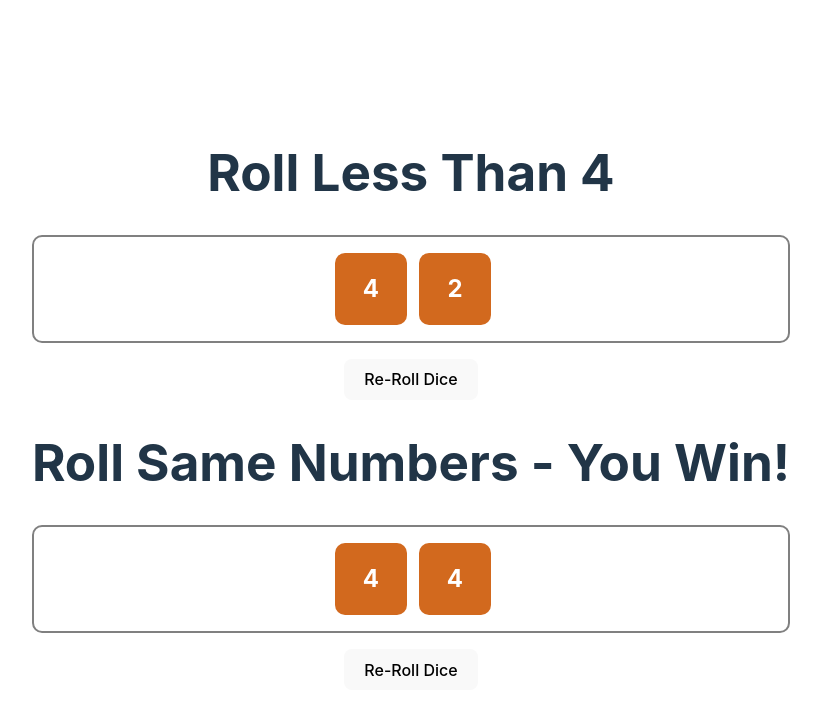
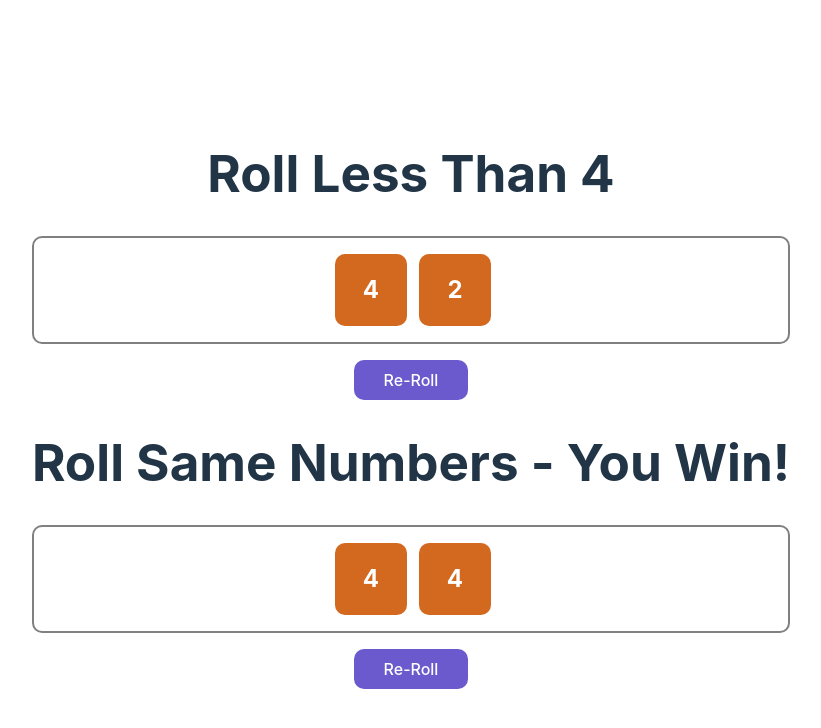
Before and after one commit to Tally2014/React-Lucky7-Game, a React (Vite) app: page / in a window 1280 px wide. Shown: the top 728 px of the page, without its empty margins (229-1050 px from the left). Built offline with nearby package versions, Linux system fonts and the light colour scheme.

Commit message:
656. Passing Functions That Update State

```diff
--- /dev/null
+++ b/src/Button.css
@@ -0,0 +1,12 @@
+.Button {
+  background-color: slateblue;
+  padding: 10px 30px;
+  border-radius: 10px;
+  border: none;
+  color: white;
+  transition: opacity 0.2s;
+}
+
+.Button:hover {
+  opacity: 0.7;
+}
--- /dev/null
+++ b/src/Button.jsx
@@ -0,0 +1,7 @@
+import './Button.css';
+
+export default function Button({clickFunc, label='Click Me'}) {
+  return (
+    <button onClick={clickFunc} className='Button'>{label}</button>
+  )
+}
--- a/src/LuckyN.jsx
+++ b/src/LuckyN.jsx
@@ -1,6 +1,7 @@
 import Dice from "./Dice"
 import {useState} from 'react';
 import { getRolls } from "./utils";
+import Button from "./Button";
 
 export default function LuckyN({title="LuckyN",numDice=2, winCheck}) {
     const [dice, setDice] = useState(getRolls(numDice));
@@ -12,7 +13,8 @@ export default function LuckyN({title="LuckyN",numDice=2, winCheck}) {
     <main className="LuckyN">
         <h1>{title} {isWinner && "- You Win!"}</h1>
         <Dice dice={dice}/>
-        <button onClick={roll}>Re-Roll Dice</button>
+        {/*<button onClick={roll}>Re-Roll Dice</button>*/}
+        <Button clickFunc={roll} label={'Re-Roll'}/>
     </main>
   )
 }
```
